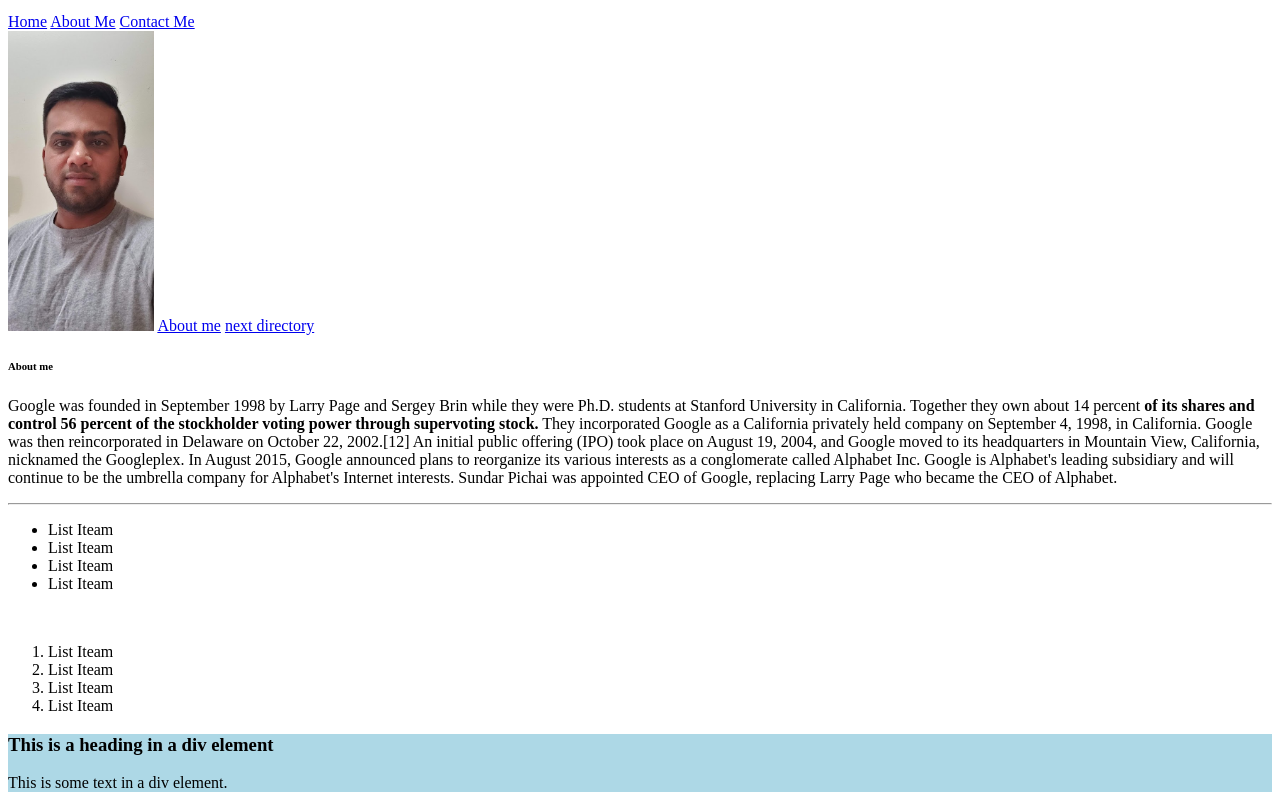
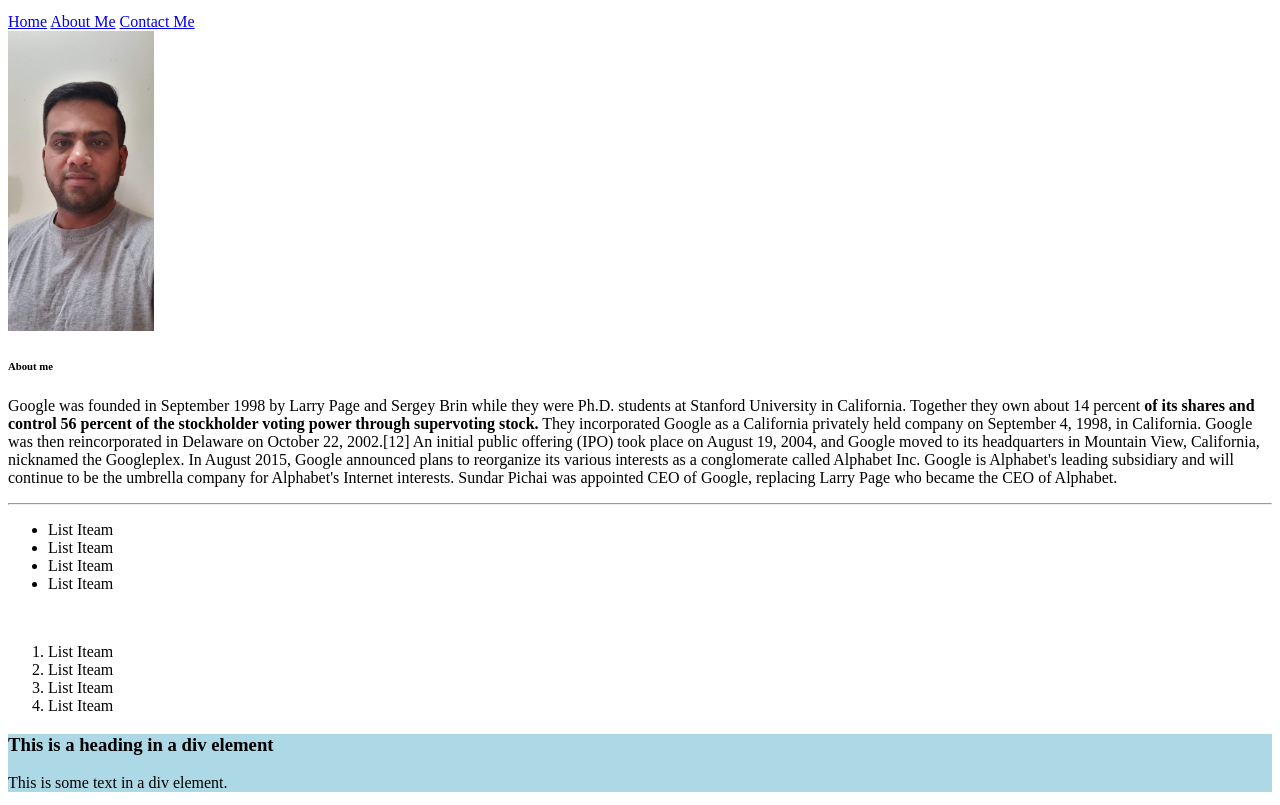
Before and after one commit to sohampatelk/My-Resume-Website, a plain HTML site: page index.html in a window 1280 px wide. Shown: the part 101-906 px from the top of the page. Drawn offline with Linux system fonts and the light colour scheme.

```diff
--- a/index.html
+++ b/index.html
@@ -23,8 +23,7 @@
 
 		<!-- Headings 	-->
 		<img src="./images/my-picture.jpg" height="300"></img>
-		<a href="about-us.html"> About me</a>
-		<a href="more-webpages/extra-webpage.html"> next directory</a>
+
 
 		<h6> About me</h6>
 
```
Also changed, not shown: about-me.html (+0 -1 lines).
